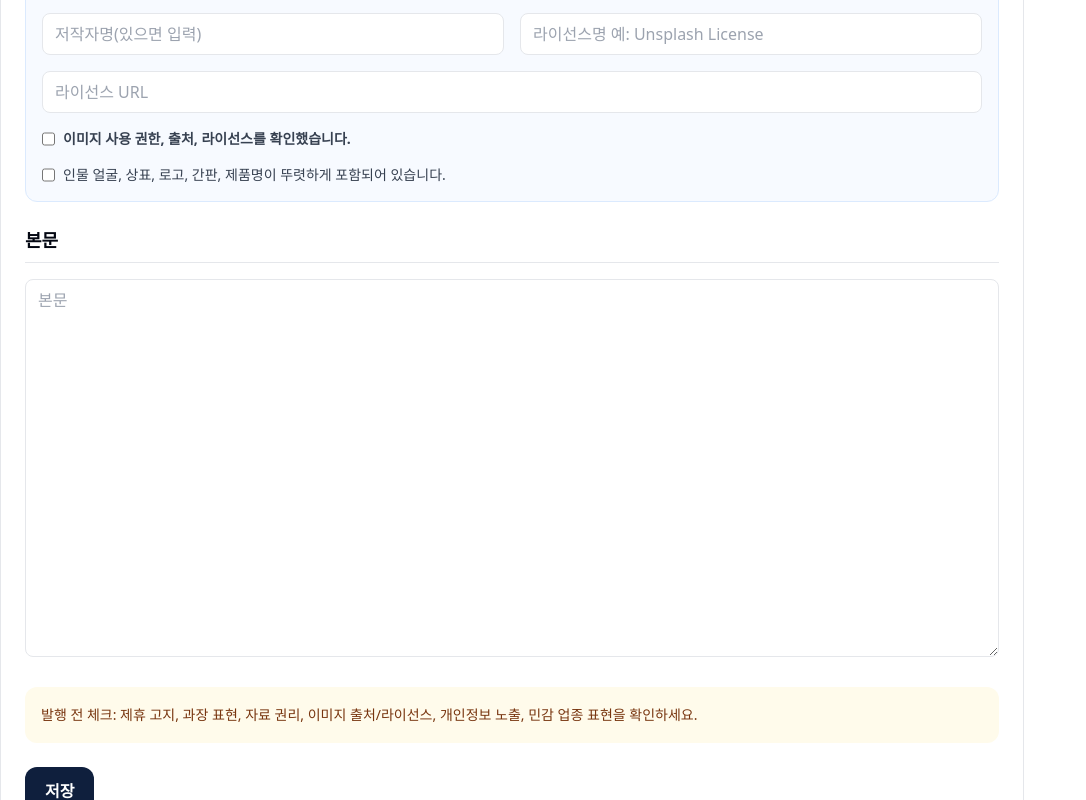
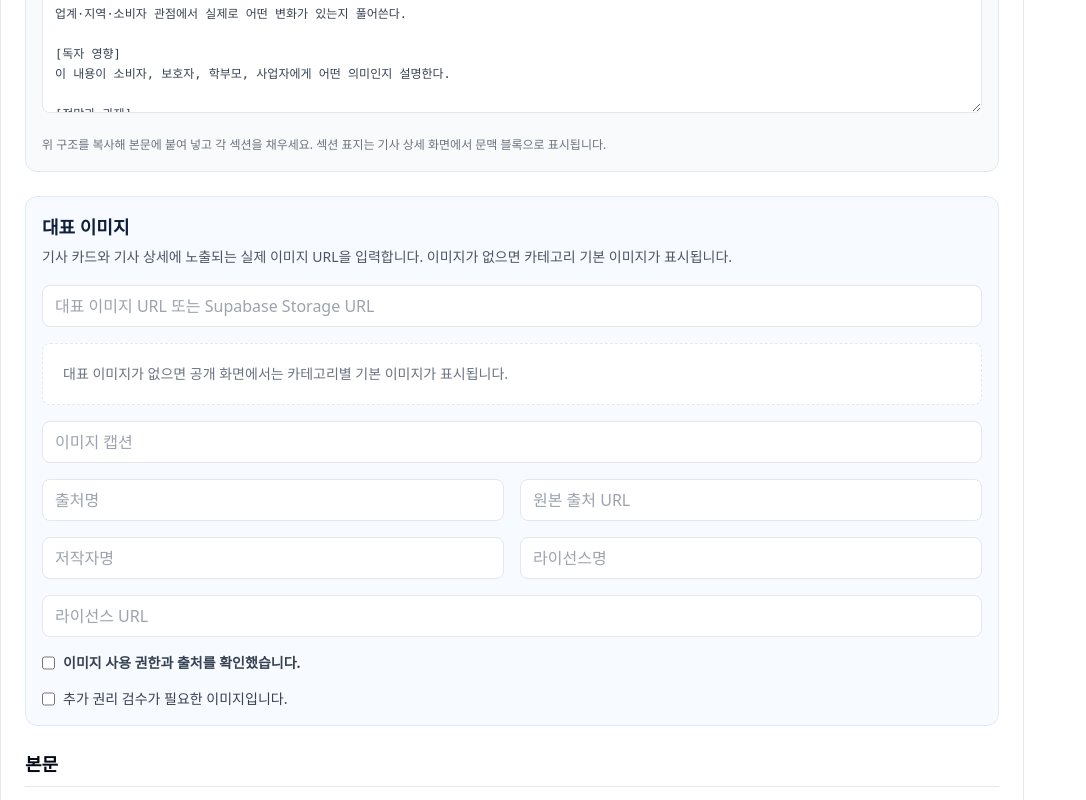
Before and after one commit to apark12321-ux/vision-media-mediaoffice, a Next.js app: page /admin/articles/new in a window 1280 px wide. Shown: the part 1080-1880 px from the top of the page, without its empty margins (0-1086 px from the left). Built offline with nearby package versions, Linux system fonts and the light colour scheme; no server answers; the database is empty.

Commit message:
Add concise writing guide to article editor

```diff
--- a/app/admin/articles/new/page.tsx
+++ b/app/admin/articles/new/page.tsx
@@ -1,6 +1,7 @@
 'use client';
 
 import { useState, useTransition } from 'react';
+import { ArticleWritingGuide } from '@/components/admin/article-writing-guide';
 import { createArticle } from '../actions';
 
 export default function NewArticlePage() {
@@ -17,7 +18,7 @@ export default function NewArticlePage() {
           <input name="title" required placeholder="제목" className="w-full rounded-lg border px-3 py-2" />
           <input name="slug" placeholder="slug 미입력 시 제목 기반 자동 생성" className="w-full rounded-lg border px-3 py-2" />
           <input name="subtitle" placeholder="부제" className="w-full rounded-lg border px-3 py-2" />
-          <textarea name="summary" rows={3} placeholder="요약" className="w-full rounded-lg border px-3 py-2" />
+          <textarea name="summary" rows={3} placeholder="요약: 기사 핵심, 배경, 독자 영향을 1~2문장으로 정리" className="w-full rounded-lg border px-3 py-2" />
           <div className="grid gap-4 md:grid-cols-2">
             <select name="article_type" className="rounded-lg border px-3 py-2">
               <option value="normal">일반 기사</option>
@@ -35,10 +36,12 @@ export default function NewArticlePage() {
           <input name="sponsored_notice" placeholder="제휴 고지문 직접 입력(선택)" className="w-full rounded-lg border px-3 py-2" />
         </section>
 
+        <ArticleWritingGuide />
+
         <section className="space-y-4 rounded-xl border border-blue-100 bg-blue-50/50 p-4">
           <div>
             <h2 className="text-lg font-black text-brand-navy">대표 이미지</h2>
-            <p className="mt-1 text-sm leading-6 text-gray-600">기사 카드, 메인 편집판, 기사 상세 대표 이미지에 직접 노출됩니다. 텍스트 카드가 아니라 실제 이미지 URL 또는 업로드 이미지 URL을 넣어야 합니다.</p>
+            <p className="mt-1 text-sm leading-6 text-gray-600">기사 카드와 기사 상세에 노출되는 실제 이미지 URL을 입력합니다. 이미지가 없으면 카테고리 기본 이미지가 표시됩니다.</p>
           </div>
           <input name="thumbnail_url" value={thumbnailUrl} onChange={(event) => setThumbnailUrl(event.target.value)} placeholder="대표 이미지 URL 또는 Supabase Storage URL" className="w-full rounded-lg border px-3 py-2" />
           {thumbnailUrl ? (
@@ -47,33 +50,33 @@ export default function NewArticlePage() {
               <img src={thumbnailUrl} alt="대표 이미지 미리보기" className="max-h-80 w-full object-contain" />
             </div>
           ) : (
-            <div className="rounded-lg border border-dashed bg-white p-5 text-sm text-gray-500">대표 이미지가 없으면 공개 화면에서는 카테고리별 기본 무료 자료사진이 표시됩니다.</div>
+            <div className="rounded-lg border border-dashed bg-white p-5 text-sm text-gray-500">대표 이미지가 없으면 공개 화면에서는 카테고리별 기본 이미지가 표시됩니다.</div>
           )}
-          <input name="image_caption" placeholder="이미지 캡션 예: ▲ 기사 관련 자료사진. 출처=Unsplash." className="w-full rounded-lg border px-3 py-2" />
+          <input name="image_caption" placeholder="이미지 캡션" className="w-full rounded-lg border px-3 py-2" />
           <div className="grid gap-4 md:grid-cols-2">
-            <input name="image_source_name" placeholder="출처명 예: Unsplash, Pexels, 광고주 제공" className="rounded-lg border px-3 py-2" />
+            <input name="image_source_name" placeholder="출처명" className="rounded-lg border px-3 py-2" />
             <input name="image_source_url" placeholder="원본 출처 URL" className="rounded-lg border px-3 py-2" />
-            <input name="image_author" placeholder="저작자명(있으면 입력)" className="rounded-lg border px-3 py-2" />
-            <input name="image_license" placeholder="라이선스명 예: Unsplash License" className="rounded-lg border px-3 py-2" />
+            <input name="image_author" placeholder="저작자명" className="rounded-lg border px-3 py-2" />
+            <input name="image_license" placeholder="라이선스명" className="rounded-lg border px-3 py-2" />
             <input name="image_license_url" placeholder="라이선스 URL" className="rounded-lg border px-3 py-2 md:col-span-2" />
           </div>
           <label className="flex gap-2 text-sm font-bold text-gray-700">
             <input name="image_rights_confirmed" type="checkbox" value="true" />
-            이미지 사용 권한, 출처, 라이선스를 확인했습니다.
+            이미지 사용 권한과 출처를 확인했습니다.
           </label>
           <label className="flex gap-2 text-sm text-gray-700">
             <input name="image_contains_people_or_trademarks" type="checkbox" value="true" />
-            인물 얼굴, 상표, 로고, 간판, 제품명이 뚜렷하게 포함되어 있습니다.
+            추가 권리 검수가 필요한 이미지입니다.
           </label>
         </section>
 
         <section className="space-y-4">
           <h2 className="border-b pb-2 text-lg font-black text-gray-950">본문</h2>
-          <textarea name="content" rows={15} required placeholder="본문" className="w-full rounded-lg border px-3 py-2" />
+          <textarea name="content" rows={20} required placeholder="[리드]\n기사 핵심을 먼저 씁니다.\n\n[배경]\n이 이슈가 나온 이유를 설명합니다.\n\n[현장 맥락]\n업계·지역·소비자 관점의 변화를 설명합니다.\n\n[독자 영향]\n독자에게 어떤 의미가 있는지 설명합니다.\n\n[전망과 과제]\n앞으로 확인할 점을 정리합니다." className="w-full rounded-lg border px-3 py-2 leading-7" />
         </section>
 
         <div className="rounded-xl bg-amber-50 p-4 text-sm leading-6 text-amber-900">
-          발행 전 체크: 제휴 고지, 과장 표현, 자료 권리, 이미지 출처/라이선스, 개인정보 노출, 민감 업종 표현을 확인하세요.
+          발행 전 체크: 기사 톤과 구조, 제휴 고지, 과장 표현, 자료 권리, 이미지 출처를 확인하세요.
         </div>
         {state.message && <p className={`rounded-lg p-3 text-sm ${state.ok ? 'bg-green-50 text-green-700' : 'bg-red-50 text-red-700'}`}>{state.message}</p>}
         <button disabled={isPending} className="rounded-xl bg-brand-navy px-5 py-3 font-black text-white">저장</button>
```
